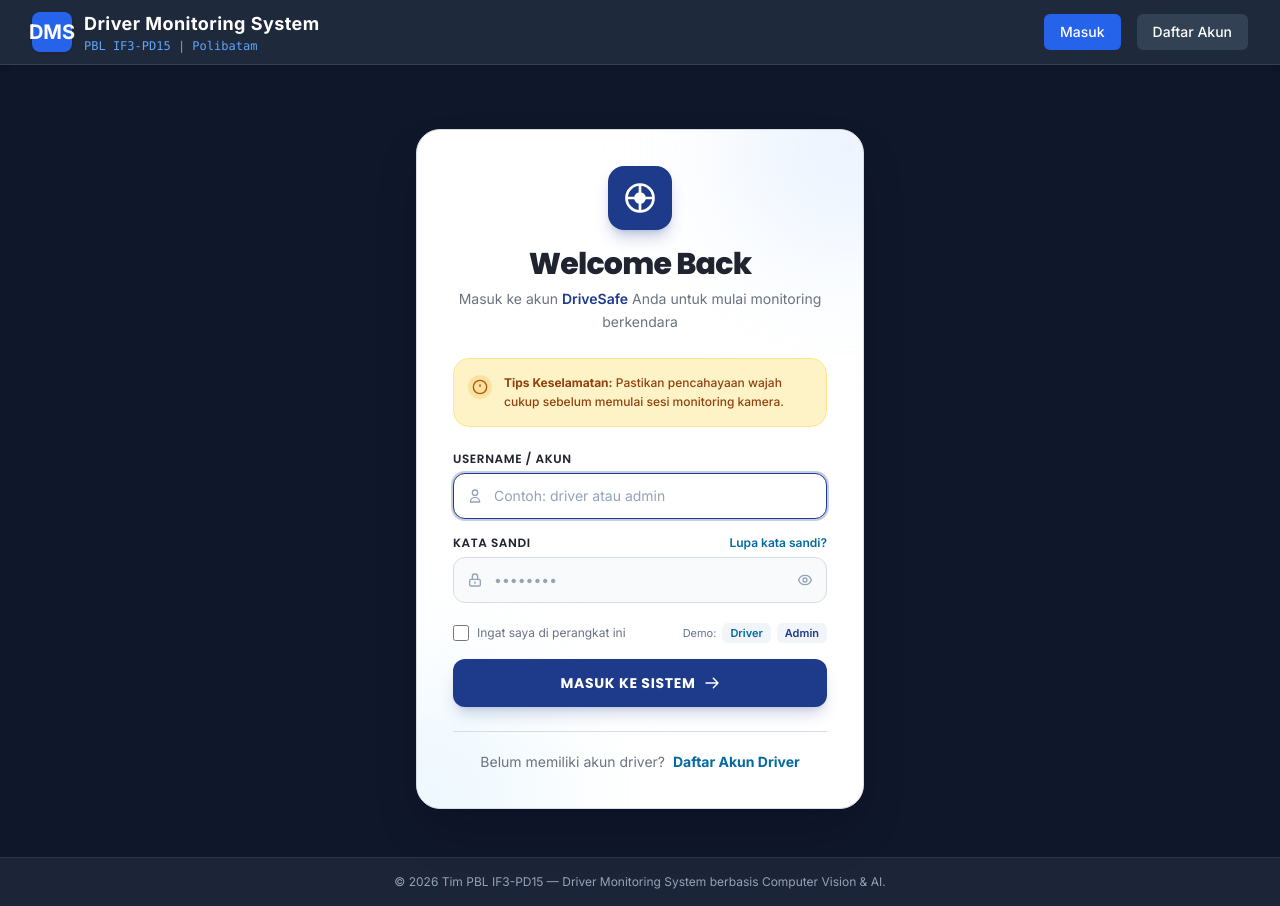
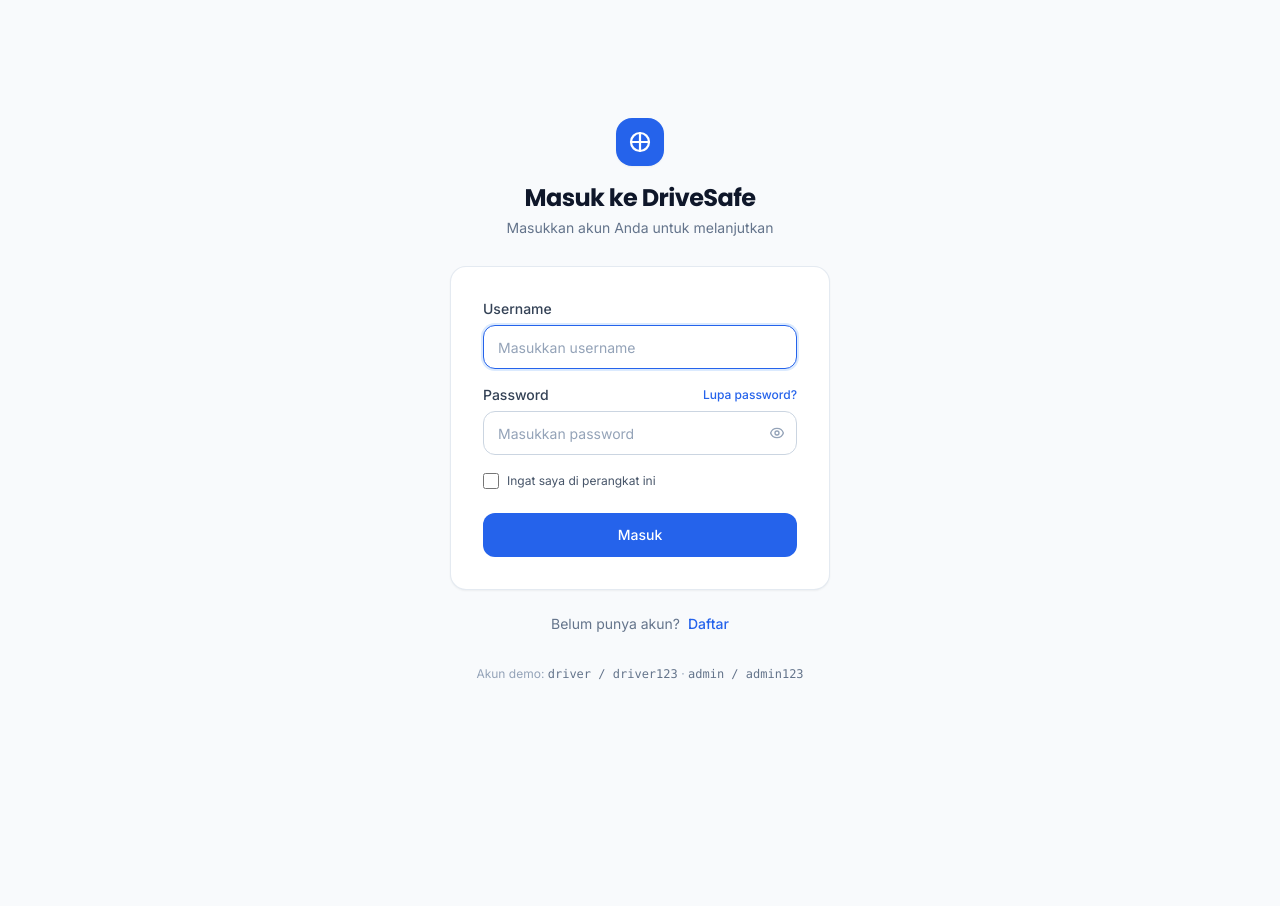
Before and after one commit to swimmingghostduck-wq/PBLIF3-PD15_Aplikasi-Driver-Monitoring-System-DMS-, a Flask app: page /auth/login in a window 1280 px wide. After the commit the page ends 680 px from the top, so only its background shows below. Run offline with Flask 3, Linux system fonts and the light colour scheme; some libraries are stand-ins or nearby versions.

Commit message:
update desain halaman login minimalis dan pembaruan gitignore

```diff
--- a/app/templates/base.html
+++ b/app/templates/base.html
@@ -40,8 +40,9 @@
         }
     </style>
 </head>
-<body class="bg-slate-900 text-slate-100 min-h-screen flex flex-col font-sans">
+<body class="{% block body_class %}bg-slate-900 text-slate-100 min-h-screen flex flex-col font-sans{% endblock %}">
 
+    {% block navbar %}
     <!-- Navbar Navigasi -->
     <nav class="bg-slate-800 border-b border-slate-700 shadow-md">
         <div class="max-w-7xl mx-auto px-4 sm:px-6 lg:px-8">
@@ -78,8 +79,10 @@
             </div>
         </div>
     </nav>
+    {% endblock %}
 
     <!-- Flash Notification Messages -->
+    {% block flash_messages %}
     <div class="max-w-7xl mx-auto px-4 mt-4 w-full">
         {% with messages = get_flashed_messages(with_categories=true) %}
             {% if messages %}
@@ -96,18 +99,21 @@
             {% endif %}
         {% endwith %}
     </div>
+    {% endblock %}
 
     <!-- Main Content Area -->
-    <main class="flex-grow max-w-7xl mx-auto px-4 sm:px-6 lg:px-8 py-6 w-full">
+    <main class="{% block main_class %}flex-grow max-w-7xl mx-auto px-4 sm:px-6 lg:px-8 py-6 w-full{% endblock %}">
         {% block content %}{% endblock %}
     </main>
 
+    {% block footer %}
     <!-- Footer -->
     <footer class="bg-slate-800/80 border-t border-slate-700/60 py-4 mt-auto">
         <div class="max-w-7xl mx-auto px-4 text-center text-xs text-slate-400">
             &copy; 2026 Tim PBL IF3-PD15 — Driver Monitoring System berbasis Computer Vision & AI.
         </div>
     </footer>
+    {% endblock %}
 
     {% block scripts %}{% endblock %}
 </body>
--- a/app/templates/login.html
+++ b/app/templates/login.html
@@ -1,154 +1,135 @@
 {% extends 'base.html' %}
-{% block title %}Masuk - DriveSafe Driver Monitoring System{% endblock %}
+{% block title %}Masuk - DriveSafe{% endblock %}
+
+{% block body_class %}bg-[#F8FAFC] text-slate-900 min-h-screen flex flex-col justify-center items-center font-sans antialiased p-4{% endblock %}
+
+{% block navbar %}{% endblock %}
+{% block flash_messages %}{% endblock %}
+{% block footer %}{% endblock %}
+
+{% block main_class %}w-full flex items-center justify-center py-10{% endblock %}
 
 {% block content %}
-<div class="min-h-[calc(100vh-10rem)] flex items-center justify-center py-6 px-4">
-    <div class="w-full max-w-md bg-white rounded-3xl p-8 sm:p-9 border border-[#D7DBE2] shadow-2xl shadow-slate-950/30 relative overflow-hidden">
+<div class="w-full max-w-[380px] mx-auto">
 
-        <!-- Subtle Ambient Background Glow -->
-        <div class="absolute -top-24 -right-24 w-56 h-56 bg-blue-100 rounded-full blur-3xl pointer-events-none opacity-60"></div>
-        <div class="absolute -bottom-24 -left-24 w-56 h-56 bg-sky-100 rounded-full blur-3xl pointer-events-none opacity-60"></div>
-
-        <!-- Header Section -->
-        <div class="text-center relative z-10 mb-6">
-            <!-- Brand Icon -->
-            <div class="w-16 h-16 bg-[#1E3A8A] rounded-2xl flex items-center justify-center mx-auto mb-4 shadow-lg shadow-blue-900/25 transition-transform hover:scale-105 duration-200">
-                <svg class="w-9 h-9 text-white" fill="none" stroke="currentColor" viewBox="0 0 24 24" stroke-width="1.8">
-                    <circle cx="12" cy="12" r="9" stroke="currentColor" stroke-width="1.8"></circle>
-                    <path d="M12 3v18M3 12h18" stroke="currentColor" stroke-width="1.8"></path>
-                    <circle cx="12" cy="12" r="3" fill="currentColor"></circle>
+    <!-- Brand Header -->
+    <div class="text-center mb-7">
+        <div class="w-12 h-12 bg-blue-600 rounded-2xl flex items-center justify-center mx-auto mb-4 text-white shadow-sm">
+            <svg class="w-6 h-6" viewBox="0 0 24 24" fill="none" stroke="currentColor" stroke-width="2.2" stroke-linecap="round" stroke-linejoin="round">
+                <circle cx="12" cy="12" r="9"></circle>
+                <path d="M12 3v18M3 12h18"></path>
             </svg>
         </div>
-
-            <!-- Titles (Poppins + Inter) -->
-            <h1 class="text-2xl sm:text-3xl font-heading font-extrabold text-[#1F2430] tracking-tight">
-                Welcome Back
+        <h1 class="text-2xl font-heading font-bold text-slate-900 tracking-tight">
+            Masuk ke DriveSafe
         </h1>
-            <p class="font-sans text-sm text-[#6B7280] mt-1.5 leading-relaxed">
-                Masuk ke akun <span class="font-semibold text-[#1E3A8A]">DriveSafe</span> Anda untuk mulai monitoring berkendara
+        <p class="text-sm text-slate-500 mt-1 font-sans">
+            Masukkan akun Anda untuk melanjutkan
         </p>
     </div>
 
-        <!-- Safety Notice Tip (Sesuai Panduan PDF IMK) -->
-        <div class="mb-6 relative z-10 bg-[#FEF3C7] border border-[#FDE68A] rounded-2xl p-3.5 flex items-start gap-3 shadow-xs">
-            <div class="w-6 h-6 rounded-full bg-[#F59E0B]/20 text-[#B45309] flex-shrink-0 flex items-center justify-center text-sm font-bold mt-0.5">
-                <svg class="w-4 h-4" fill="none" stroke="currentColor" viewBox="0 0 24 24" stroke-width="2">
-                    <circle cx="12" cy="12" r="10"></circle>
-                    <line x1="12" y1="8" x2="12" y2="12"></line>
-                    <line x1="12" y1="16" x2="12.01" y2="16"></line>
-                </svg>
+    <!-- Flash Error Alert -->
+    {% with messages = get_flashed_messages(with_categories=true) %}
+        {% if messages %}
+            <div class="mb-4 space-y-2">
+                {% for category, message in messages %}
+                    <div class="p-3 rounded-xl text-xs font-medium border flex items-center justify-between {% if category == 'danger' %}bg-red-50 border-red-200 text-red-700{% else %}bg-blue-50 border-blue-200 text-blue-700{% endif %}">
+                        <span>{{ message }}</span>
+                        <button type="button" onclick="this.parentElement.remove()" class="text-slate-400 hover:text-slate-600 ml-2 font-bold leading-none">&times;</button>
                     </div>
-            <p class="text-xs font-medium text-[#92400E] leading-relaxed">
-                <strong class="font-bold">Tips Keselamatan:</strong> Pastikan pencahayaan wajah cukup sebelum memulai sesi monitoring kamera.
-            </p>
+                {% endfor %}
             </div>
+        {% endif %}
+    {% endwith %}
 
-        <!-- Form Login -->
-        <form method="POST" action="{{ url_for('auth.login') }}" class="space-y-4 relative z-10">
+    <!-- Card Form -->
+    <div class="bg-white rounded-2xl border border-slate-200/90 shadow-sm p-7 sm:p-8">
+        <form method="POST" action="{{ url_for('auth.login') }}" class="space-y-4">
+
             <!-- Username Input -->
             <div>
-                <label for="username" class="block text-xs font-semibold text-[#1F2430] uppercase tracking-wider mb-1.5 font-heading">
-                    Username / Akun
+                <label for="username" class="block text-sm font-medium text-slate-700 mb-1.5">
+                    Username
                 </label>
-                <div class="relative">
-                    <div class="absolute inset-y-0 left-0 pl-3.5 flex items-center pointer-events-none text-slate-400">
-                        <svg class="w-4 h-4" fill="none" stroke="currentColor" viewBox="0 0 24 24">
-                            <path stroke-linecap="round" stroke-linejoin="round" stroke-width="2" d="M16 7a4 4 0 11-8 0 4 4 0 018 0zM12 14a7 7 0 00-7 7h14a7 7 0 00-7-7z"></path>
-                        </svg>
-                    </div>
                 <input type="text" id="username" name="username" value="{{ username or '' }}" required autofocus
-                           class="w-full bg-[#F8FAFC] border border-[#D7DBE2] rounded-xl pl-10 pr-4 py-3 text-sm text-[#1F2430] font-sans placeholder-slate-400 focus:bg-white focus:outline-none focus:ring-2 focus:ring-[#1E3A8A]/25 focus:border-[#1E3A8A] transition-all"
-                           placeholder="Contoh: driver atau admin">
-                </div>
+                       class="w-full h-11 bg-white border border-slate-300 rounded-xl px-3.5 text-sm text-slate-900 placeholder-slate-400 focus:outline-none focus:border-blue-600 focus:ring-2 focus:ring-blue-100 transition-all"
+                       placeholder="Masukkan username">
             </div>
 
             <!-- Password Input -->
             <div>
                 <div class="flex items-center justify-between mb-1.5">
-                    <label for="password" class="block text-xs font-semibold text-[#1F2430] uppercase tracking-wider font-heading">
-                        Kata Sandi
+                    <label for="password" class="block text-sm font-medium text-slate-700">
+                        Password
                     </label>
-                    <a href="javascript:void(0)" onclick="alert('Silakan hubungi administrator armada untuk reset kata sandi Anda.')"
-                       class="text-xs font-semibold text-[#0369A1] hover:text-[#0284C7] transition-colors">
-                        Lupa kata sandi?
+                    <a href="javascript:void(0)" onclick="alert('Silakan hubungi administrator untuk mereset password Anda.')"
+                       class="text-xs text-blue-600 hover:text-blue-700 font-medium transition-colors">
+                        Lupa password?
                     </a>
                 </div>
                 <div class="relative">
-                    <div class="absolute inset-y-0 left-0 pl-3.5 flex items-center pointer-events-none text-slate-400">
-                        <svg class="w-4 h-4" fill="none" stroke="currentColor" viewBox="0 0 24 24">
-                            <path stroke-linecap="round" stroke-linejoin="round" stroke-width="2" d="M12 15v2m-6 4h12a2 2 0 002-2v-6a2 2 0 00-2-2H6a2 2 0 00-2 2v6a2 2 0 002 2zm10-10V7a4 4 0 00-8 0v4h8z"></path>
-                        </svg>
-                    </div>
                     <input type="password" id="password" name="password" required
-                           class="w-full bg-[#F8FAFC] border border-[#D7DBE2] rounded-xl pl-10 pr-11 py-3 text-sm text-[#1F2430] font-sans placeholder-slate-400 focus:bg-white focus:outline-none focus:ring-2 focus:ring-[#1E3A8A]/25 focus:border-[#1E3A8A] transition-all"
-                           placeholder="••••••••">
-                    <button type="button" onclick="togglePasswordVisibility()"
-                            class="absolute inset-y-0 right-0 pr-3.5 flex items-center text-slate-400 hover:text-slate-600 transition-colors">
-                        <svg id="eyeIcon" class="w-4 h-4" fill="none" stroke="currentColor" viewBox="0 0 24 24">
-                            <path stroke-linecap="round" stroke-linejoin="round" stroke-width="2" d="M15 12a3 3 0 11-6 0 3 3 0 016 0z"></path>
-                            <path stroke-linecap="round" stroke-linejoin="round" stroke-width="2" d="M2.458 12C3.732 7.943 7.523 5 12 5c4.478 0 8.268 2.943 9.542 7-1.274 4.057-5.064 7-9.542 7-4.477 0-8.268-2.943-9.542-7z"></path>
+                           class="w-full h-11 bg-white border border-slate-300 rounded-xl px-3.5 pr-10 text-sm text-slate-900 placeholder-slate-400 focus:outline-none focus:border-blue-600 focus:ring-2 focus:ring-blue-100 transition-all"
+                           placeholder="Masukkan password">
+                    <button type="button" onclick="togglePassword()"
+                            class="absolute inset-y-0 right-0 pr-3 flex items-center text-slate-400 hover:text-slate-600 focus:outline-none cursor-pointer"
+                            aria-label="Tampilkan atau sembunyikan password">
+                        <svg id="eyeSvg" class="w-4 h-4" fill="none" stroke="currentColor" viewBox="0 0 24 24" stroke-width="2">
+                            <path stroke-linecap="round" stroke-linejoin="round" d="M15 12a3 3 0 11-6 0 3 3 0 016 0z"></path>
+                            <path stroke-linecap="round" stroke-linejoin="round" d="M2.458 12C3.732 7.943 7.523 5 12 5c4.478 0 8.268 2.943 9.542 7-1.274 4.057-5.064 7-9.542 7-4.477 0-8.268-2.943-9.542-7z"></path>
                         </svg>
                     </button>
                 </div>
             </div>
 
-            <!-- Remember Me & Demo Shortcuts -->
-            <div class="flex flex-col sm:flex-row sm:items-center justify-between text-xs gap-2 pt-1">
-                <label class="flex items-center text-[#6B7280] cursor-pointer select-none">
-                    <input type="checkbox" name="remember" class="w-4 h-4 rounded border-[#D7DBE2] text-[#1E3A8A] focus:ring-[#1E3A8A]/20 mr-2">
+            <!-- Remember Me Checkbox -->
+            <div class="flex items-center pt-0.5">
+                <label class="flex items-center text-xs text-slate-600 cursor-pointer select-none">
+                    <input type="checkbox" name="remember" class="w-4 h-4 rounded border-slate-300 text-blue-600 focus:ring-blue-500 mr-2">
                     Ingat saya di perangkat ini
                 </label>
+            </div>
 
-                <!-- Quick Fill Pill Buttons (Sangat praktis saat presentasi PBL) -->
-                <div class="flex items-center gap-1.5 text-[11px] text-slate-500">
-                    <span>Demo:</span>
-                    <button type="button" onclick="quickFill('driver', 'driver123')"
-                            class="px-2 py-0.5 rounded-md bg-slate-100 hover:bg-slate-200 text-[#0369A1] font-semibold transition">
-                        Driver
-                    </button>
-                    <button type="button" onclick="quickFill('admin', 'admin123')"
-                            class="px-2 py-0.5 rounded-md bg-slate-100 hover:bg-slate-200 text-[#1E3A8A] font-semibold transition">
-                        Admin
+            <!-- Submit Button -->
+            <div class="pt-2">
+                <button type="submit"
+                        class="w-full h-11 bg-blue-600 hover:bg-blue-700 active:bg-blue-800 text-white rounded-xl font-medium text-sm transition-colors shadow-xs flex items-center justify-center cursor-pointer">
+                    Masuk
                 </button>
             </div>
+        </form>
     </div>
 
-            <!-- Submit Button (Deep Navy #1E3A8A) -->
-            <button type="submit"
-                    class="w-full bg-[#1E3A8A] hover:bg-[#1D4ED8] active:scale-[0.99] text-white font-heading font-bold text-sm tracking-wider uppercase py-3.5 px-6 rounded-xl shadow-lg shadow-blue-900/20 transition-all duration-150 flex items-center justify-center gap-2 mt-2">
-                <span>MASUK KE SISTEM</span>
-                <svg class="w-4 h-4" fill="none" stroke="currentColor" viewBox="0 0 24 24" stroke-width="2.2">
-                    <path stroke-linecap="round" stroke-linejoin="round" d="M14 5l7 7m0 0l-7 7m7-7H3"></path>
-                </svg>
-            </button>
-        </form>
-
-        <!-- Footer Link (Sesuai PDF IMK) -->
-        <div class="mt-6 pt-5 border-t border-[#D7DBE2] text-center text-sm text-[#6B7280] relative z-10">
-            Belum memiliki akun driver?
-            <a href="{{ url_for('auth.register') }}" class="font-bold text-[#0369A1] hover:text-[#0284C7] ml-1 transition-colors">
-                Daftar Akun Driver
+    <!-- Registration Link -->
+    <div class="text-center mt-6 text-sm text-slate-500">
+        Belum punya akun?
+        <a href="{{ url_for('auth.register') }}" class="font-medium text-blue-600 hover:text-blue-700 hover:underline transition-colors ml-1">
+            Daftar
         </a>
     </div>
+
+    <!-- Info Akun Demo -->
+    <div class="mt-8 text-center text-xs text-slate-400">
+        <span>Akun demo: <span class="font-mono text-slate-500">driver / driver123</span> &middot; <span class="font-mono text-slate-500">admin / admin123</span></span>
     </div>
 </div>
 
 <script>
-    function togglePasswordVisibility() {
+    function togglePassword() {
         const input = document.getElementById('password');
-        const eyeIcon = document.getElementById('eyeIcon');
+        const icon = document.getElementById('eyeSvg');
         if (input.type === 'password') {
             input.type = 'text';
-            eyeIcon.classList.add('text-blue-600');
+            icon.innerHTML = `
+                <path stroke-linecap="round" stroke-linejoin="round" d="M13.875 18.825A10.05 10.05 0 0112 19c-4.478 0-8.268-2.943-9.543-7a9.97 9.97 0 011.563-3.029m5.858.908a3 3 0 114.243 4.243M9.878 9.878l4.242 4.242M9.88 9.88l-3.29-3.29m7.532 7.532l3.29 3.29M3 3l18 18"></path>
+            `;
         } else {
             input.type = 'password';
-            eyeIcon.classList.remove('text-blue-600');
+            icon.innerHTML = `
+                <path stroke-linecap="round" stroke-linejoin="round" d="M15 12a3 3 0 11-6 0 3 3 0 016 0z"></path>
+                <path stroke-linecap="round" stroke-linejoin="round" d="M2.458 12C3.732 7.943 7.523 5 12 5c4.478 0 8.268 2.943 9.542 7-1.274 4.057-5.064 7-9.542 7-4.477 0-8.268-2.943-9.542-7z"></path>
+            `;
         }
-    }
-
-    function quickFill(user, pass) {
-        document.getElementById('username').value = user;
-        document.getElementById('password').value = pass;
     }
 </script>
 {% endblock %}
```
Also changed, not shown: 1 other file. Lines whose indentation alone changed are shown as unchanged.
